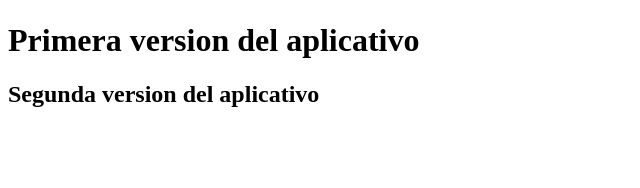
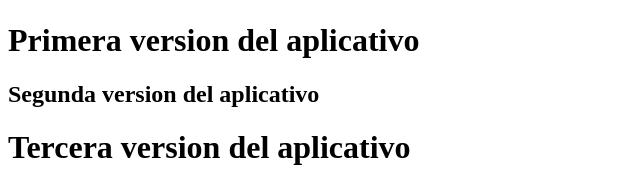
Before and after one commit to DanaIshaya/demo, a plain HTML site: page index.html in a window 1280 px wide. Shown: the part 1582-1770 px from the top of the page, without its empty margins (0-640 px from the left). Before the commit the page ends 1710 px from the top, so only its background shows below. Drawn offline with Linux system fonts and the light colour scheme.

Commit message:
Tercera version del aplicativo

```diff
--- a/index.html
+++ b/index.html
@@ -36,6 +36,7 @@
         referrerpolicy="no-referrer-when-downgrade"></iframe>
     <h1>Primera version del aplicativo</h1>
     <h2>Segunda version del aplicativo</h2>
+    <h1>Tercera version del aplicativo</h1>
 </body>
 
 </html>
```
